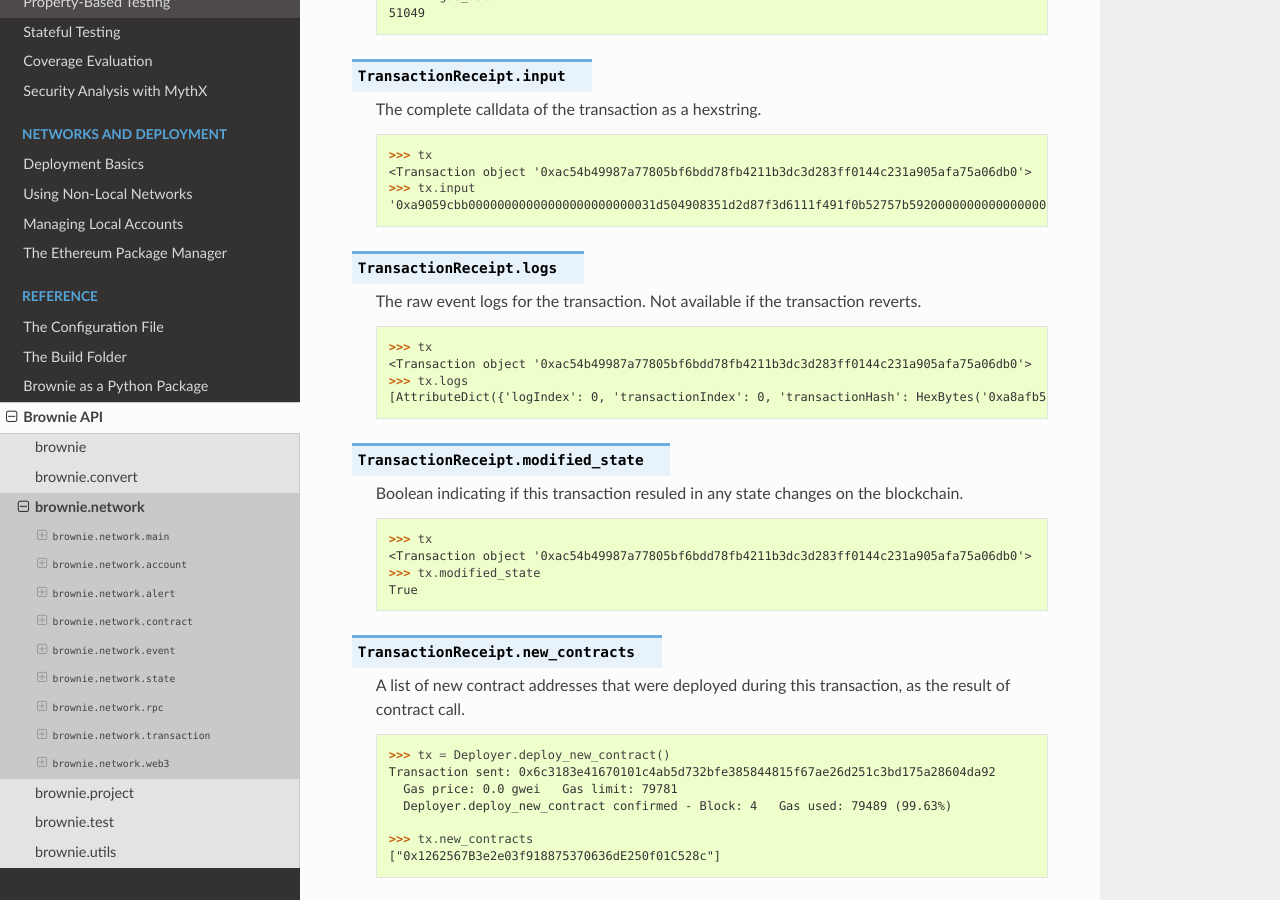
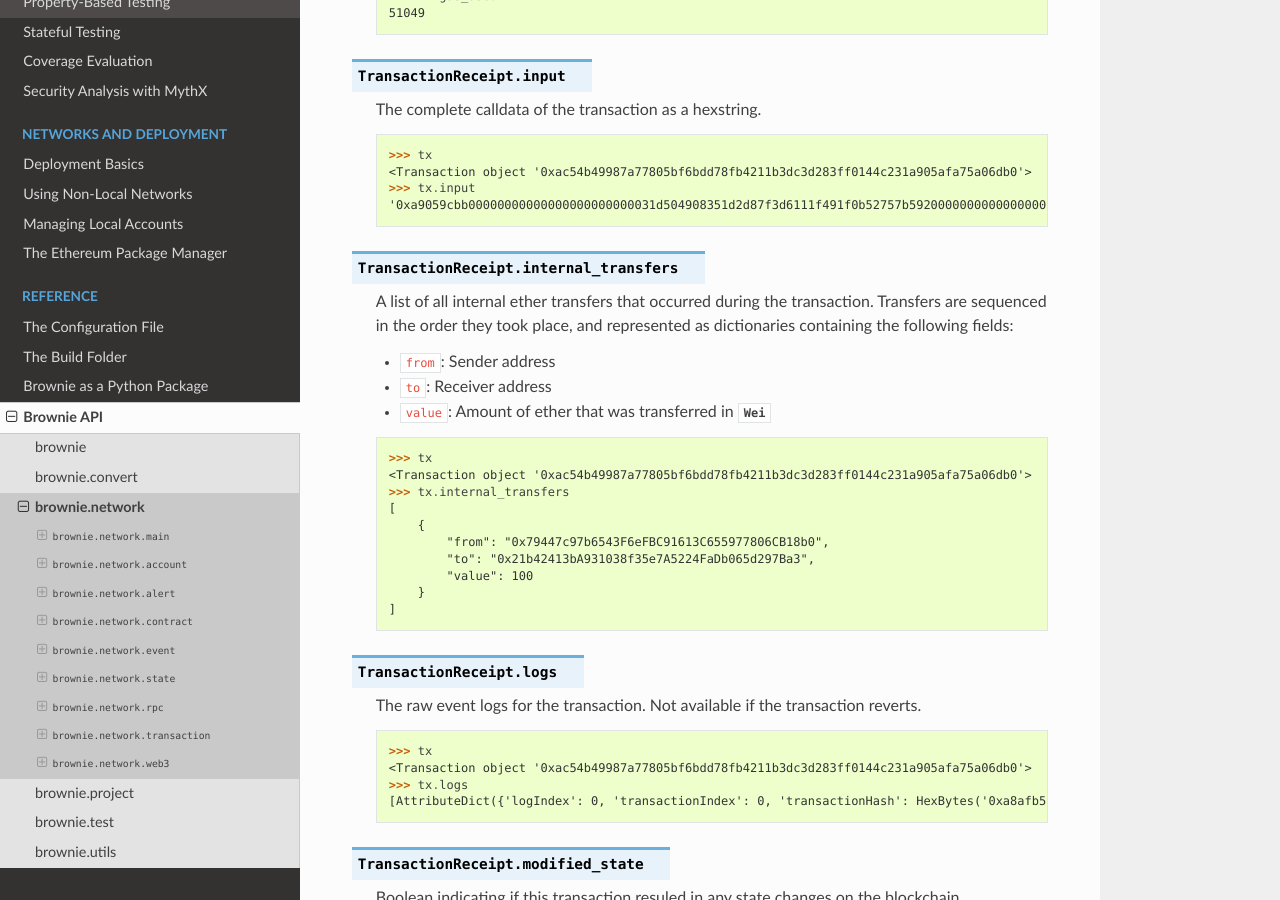
Before and after one commit to eth-brownie/brownie, a Sphinx documentation site: the page built from docs/api-network.rst, in a window 1280 px wide and 900 px high, scrolled down 32614 px. Built offline with Sphinx 7.4.7 and the Read the Docs theme 2.0.0, drawn with Linux system fonts in a browser that asks for light colours.

Commit message:
update docs with internal_transfers, changelog

```diff
--- a/docs/api-network.rst
+++ b/docs/api-network.rst
@@ -1664,6 +1664,26 @@
         >>> tx.input
         '0xa9059cbb00000000000000000000000031d504908351d2d87f3d6111f491f0b52757b592000000000000000000000000000000000000000000000000000000000000000a'
 
+.. py:attribute:: TransactionReceipt.internal_transfers
+
+    A list of all internal ether transfers that occurred during the transaction. Transfers are sequenced in the order they took place, and represented as dictionaries containing the following fields:
+
+    * ``from``: Sender address
+    * ``to``: Receiver address
+    * ``value``: Amount of ether that was transferred in :func:`Wei <brownie.convert.datatypes.Wei>`
+
+    .. code-block:: python
+
+        >>> tx
+        <Transaction object '0xac54b49987a77805bf6bdd78fb4211b3dc3d283ff0144c231a905afa75a06db0'>
+        >>> tx.internal_transfers
+        [
+            {
+                "from": "0x79447c97b6543F6eFBC91613C655977806CB18b0",
+                "to": "0x21b42413bA931038f35e7A5224FaDb065d297Ba3",
+                "value": 100
+            }
+        ]
 
 .. py:attribute:: TransactionReceipt.logs
 
```
Also changed, not shown: CHANGELOG.md (+1 -0 lines), docs/core-transactions.rst (+15 -2 lines).
